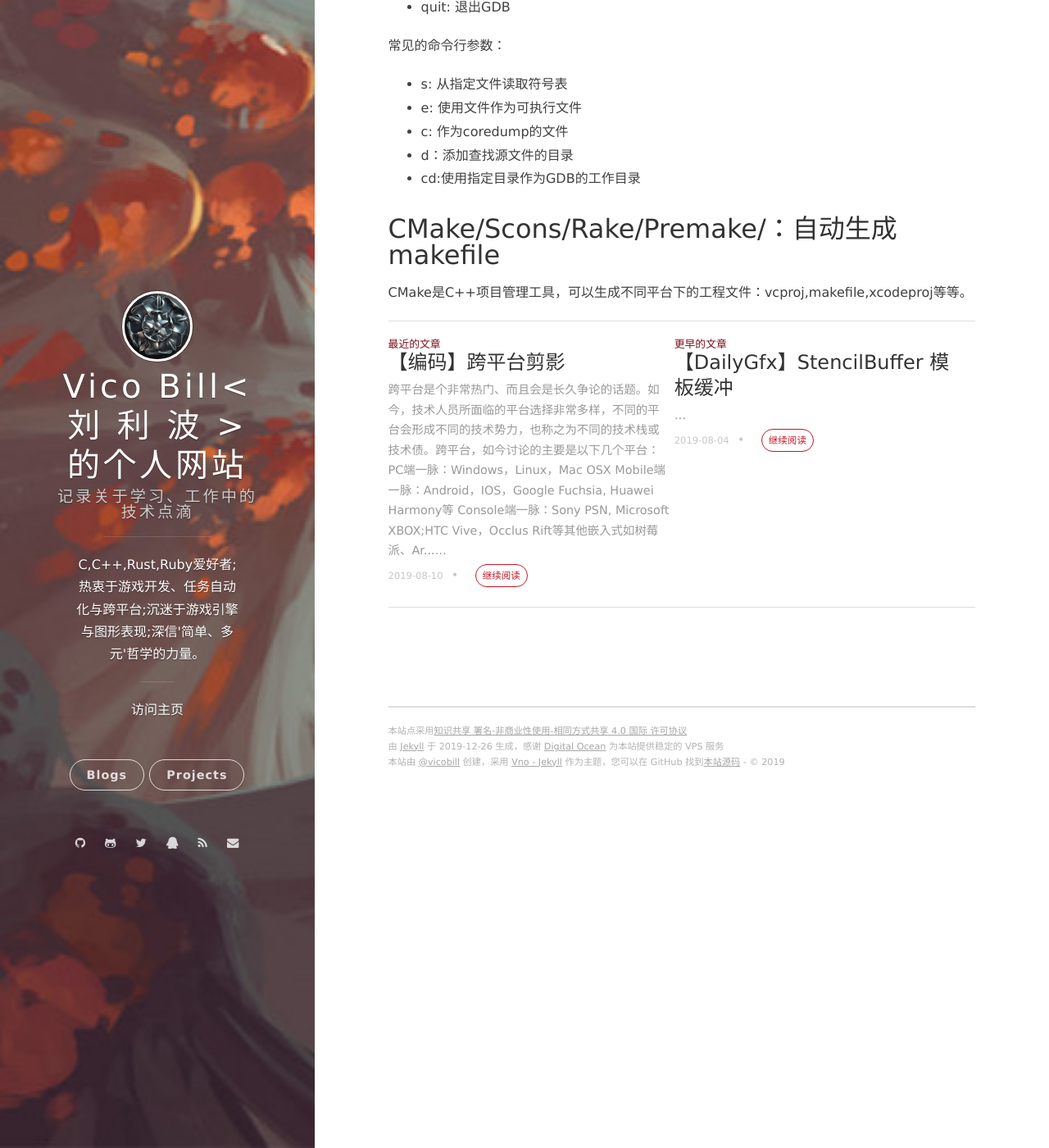
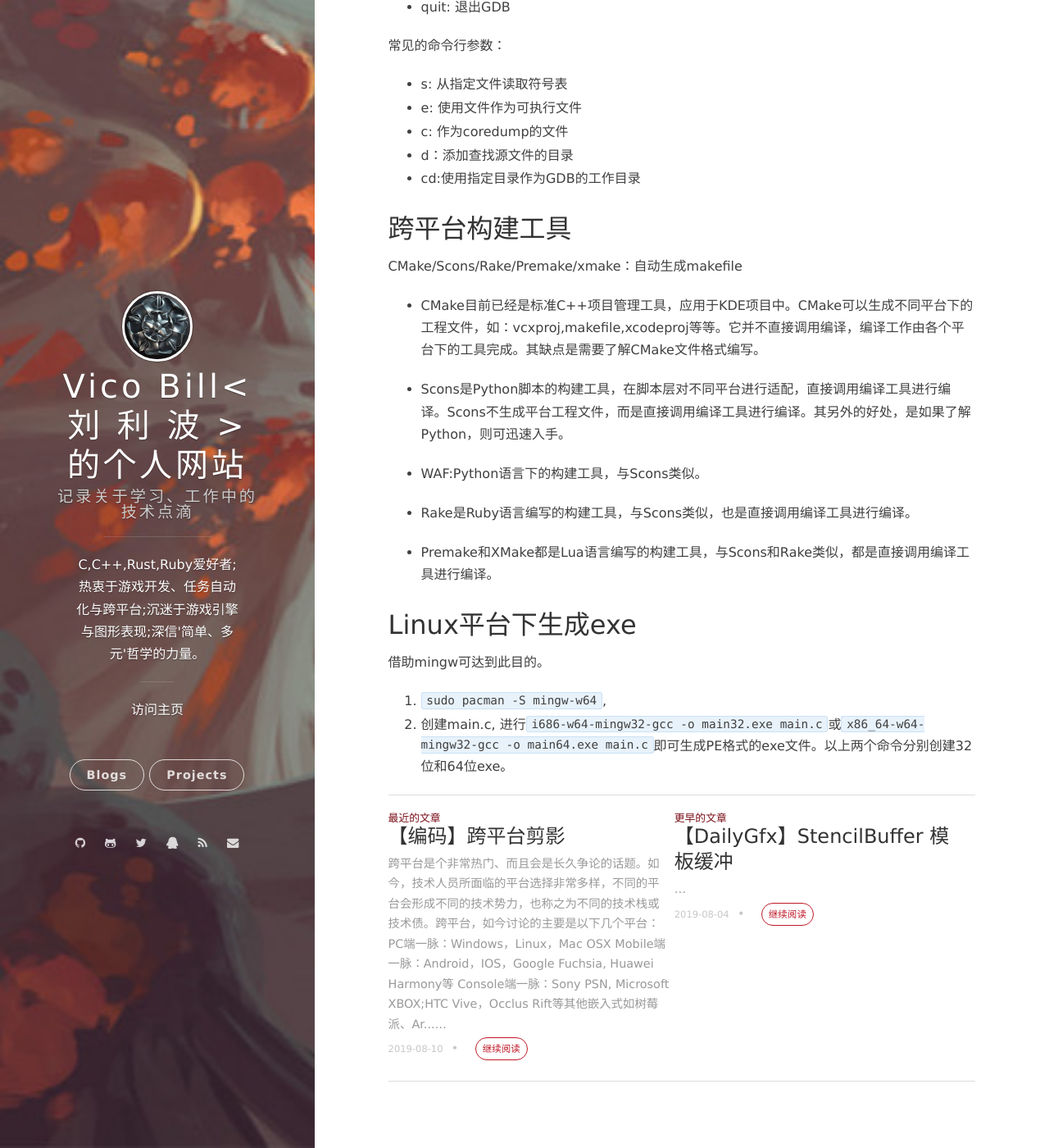
Before and after one commit to vicobill/vicobill.github.io, a Jekyll site: the page built from _posts/2019-08-06-【集锦】-Linux游戏开发环境.md, in a window 1280 px wide and 1400 px high, scrolled down 3023 px. Shown: the whole window at 82% size. Built offline with Jekyll 4.4.1, drawn with Linux system fonts in a browser that asks for light colours; nearby versions of some CDN libraries; comment, search, counter and statistics services are not loaded.

Commit message:
添加Linux交叉生成exe

```diff
--- a/_posts/2019-08-06-【集锦】-Linux游戏开发环境.md
+++ b/_posts/2019-08-06-【集锦】-Linux游戏开发环境.md
@@ -118,5 +118,23 @@ gdb可处理以下几个事情：
 - d：添加查找源文件的目录
 - cd:使用指定目录作为GDB的工作目录
 
-## CMake/Scons/Rake/Premake/：自动生成makefile
-CMake是C++项目管理工具，可以生成不同平台下的工程文件：vcproj,makefile,xcodeproj等等。
+## 跨平台构建工具
+
+CMake/Scons/Rake/Premake/xmake：自动生成makefile
+
+- CMake目前已经是标准C++项目管理工具，应用于KDE项目中。CMake可以生成不同平台下的工程文件，如：vcxproj,makefile,xcodeproj等等。它并不直接调用编译，编译工作由各个平台下的工具完成。其缺点是需要了解CMake文件格式编写。
+
+- Scons是Python脚本的构建工具，在脚本层对不同平台进行适配，直接调用编译工具进行编译。Scons不生成平台工程文件，而是直接调用编译工具进行编译。其另外的好处，是如果了解Python，则可迅速入手。
+
+- WAF:Python语言下的构建工具，与Scons类似。
+
+- Rake是Ruby语言编写的构建工具，与Scons类似，也是直接调用编译工具进行编译。
+
+- Premake和XMake都是Lua语言编写的构建工具，与Scons和Rake类似，都是直接调用编译工具进行编译。
+
+
+
+## Linux平台下生成exe
+借助mingw可达到此目的。
+1. `sudo pacman -S mingw-w64`,
+2. 创建main.c, 进行`i686-w64-mingw32-gcc -o main32.exe main.c`或`x86_64-w64-mingw32-gcc -o main64.exe main.c`即可生成PE格式的exe文件。以上两个命令分别创建32位和64位exe。
```
